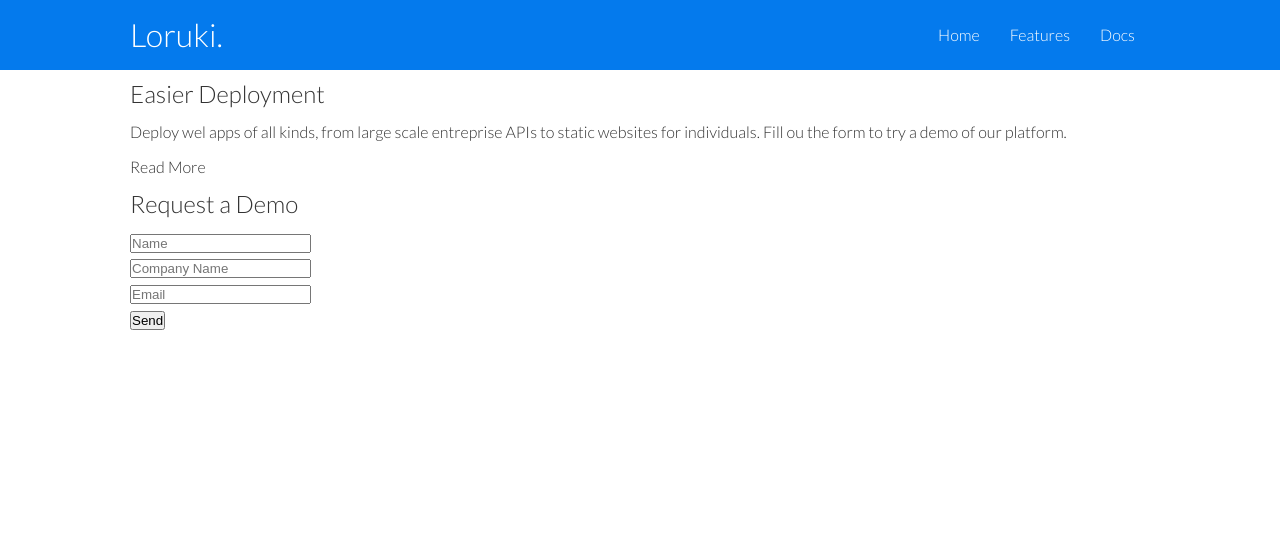
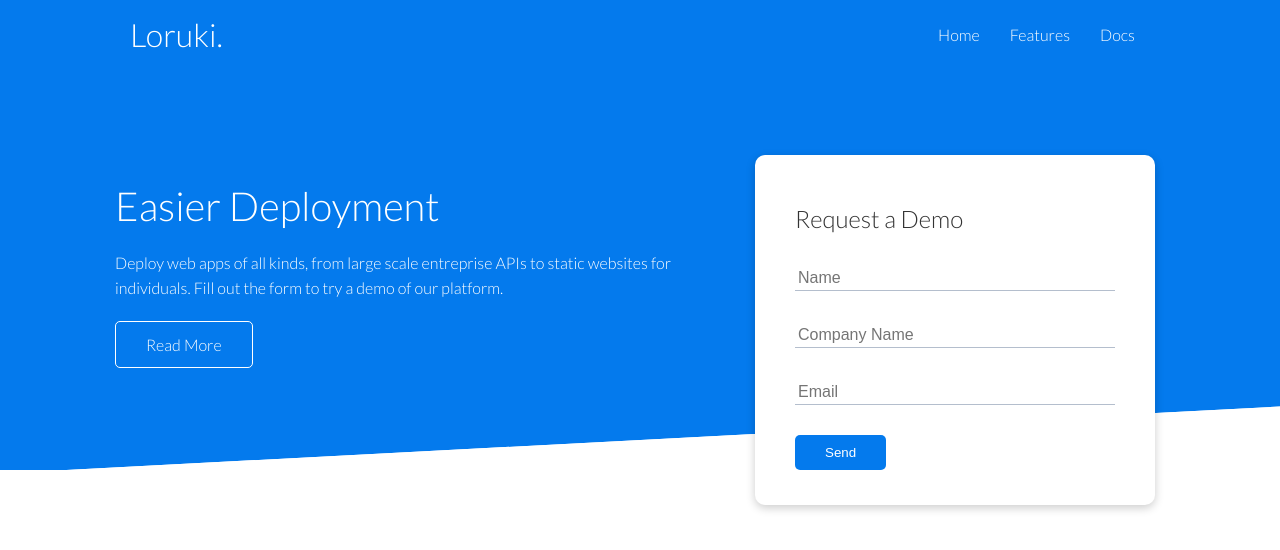
Before and after one commit to Yunie08/loruki-website, a website: page index.html in a window 1280 px wide. Drawn offline with Linux system fonts and the light colour scheme.

Commit message:
Index page -> showcase mixin btn btn-mods card component

```diff
--- a/index.html
+++ b/index.html
@@ -25,14 +25,14 @@
 
     <!-- Showcase -->
     <section class="showcase">
-        <div class="container grid">
+        <div class="container">
             <div class="showcase__text">
                 <h1>Easier Deployment</h1>
-                <p>Deploy wel apps of all kinds, from large scale entreprise APIs to static websites for individuals. Fill ou the form to try a demo of our platform.</p>
+                <p>Deploy web apps of all kinds, from large scale entreprise APIs to static websites for individuals. Fill out the form to try a demo of our platform.</p>
                 <a href="features.html" class="btn btn--outline">Read More</a>
             </div>
 
-            <div class="showcase__form">
+            <div class="showcase__form card">
                 <h2>Request a Demo</h2>
                 <form>
                     <div class="showcase__form__control">
--- a/sass/base/_typography.scss
+++ b/sass/base/_typography.scss
@@ -1,6 +1,6 @@
 body {
     font-family: 'Lato', sans-serif;
-    color: #333;
+    color: $color-text-dark;
     font-size: 1.6rem;
     line-height: 1.6;
 
@@ -12,7 +12,7 @@ ul {
 
 a {
     text-decoration: none;
-    color: #333;
+    color: $color-text-dark;
 }
 
 h1, h2 {
--- /dev/null
+++ b/sass/components/_buttons.scss
@@ -0,0 +1,3 @@
+.btn {
+    @include btn;
+}
--- a/sass/components/_card.scss
+++ b/sass/components/_card.scss
@@ -0,0 +1,7 @@
+.card {
+    @include background-txt ($color-light);
+    border-radius: 10px;
+    box-shadow: 0 3px 10px rgba(black, 0.2);
+    padding: 2rem;
+    margin: 1rem;
+}
--- a/sass/layout/_header.scss
+++ b/sass/layout/_header.scss
@@ -1,16 +1,16 @@
 .navbar {
-    background-color: $primary-color;
-    color: #fff;
+    background-color: $color-primary;
+    color: $color-light;
     height: 70px;
     .container {
         @include flex ($justify: space-between);
     }
     a {
-        color: #fff;
+        color: $color-light;
         padding: 1rem;                  // padding plutôt sur <a> que sur <li>
         margin: 0 0.5rem;
         &:hover {
-            border-bottom: 2px #fff solid;
+            border-bottom: 2px $color-light solid;
         }
     }
 
--- a/sass/main.scss
+++ b/sass/main.scss
@@ -3,6 +3,7 @@
 
 // Utils
 @import "./utils/variables";
+@import "./utils/functions";
 @import "./utils/mixins";
 
 // base
@@ -10,8 +11,11 @@
 @import "./base/typography";
 // components
 @import "./components/card";
+@import "./components/buttons";
 // layout
 @import "./layout/container";
 @import "./layout/header";
 // pages
 @import "./pages/index";
+@import "./pages/docs";
+@import "./pages/features";
--- a/sass/pages/_index.scss
+++ b/sass/pages/_index.scss
@@ -0,0 +1,60 @@
+.showcase {
+    height: 40rem;
+    @include background-txt;
+    position: relative;             // this way we can position items with absolute within it
+    h1 {
+        font-size: 4rem;
+    }
+    p {
+        margin: 2rem 0;
+    }
+    .container {
+        @include grid($grid-col: 55% 45%, $gap: 3rem);
+        overflow: visible;      // because we want the card to go below the grid
+    }
+
+    &__form {
+        position: relative;     // because we want to add a top property (so the card is shifted down a bit)
+        top: 6rem;
+        height: 35rem;
+        width: 40rem;
+        padding: 4rem;
+        justify-self: flex-end;
+        z-index: 100;           // make sure it is always on top (for animations & before/after layout)
+
+        // class used to change placement of inputs
+        // if rules directly in "input" selector, doesn't work correctly
+        &__control {
+            margin: 3rem 0;
+        }
+
+         // because we do not want to modify the button yet
+        input[type='text'],
+        input[type='email'] {
+            border: 0;
+            border-bottom: 1px solid $color-sublines;
+            width: 100%;
+            padding: 0.3rem;  // more room in each input
+            font-size: 1.6rem;
+            &:focus {
+                outline: none;
+            }
+        }
+    }
+
+    // set background tilted line
+    /*  Note : this erroneous code can be interesting for a ribbon wrapping 3D effect
+        &::before,
+        ::after                                                                     */
+    &::before,
+    &::after {
+        content: "";            // no content because we just want to set background
+        position: absolute;     // within container .showcase  set to position relative
+        height : 10rem;
+        bottom: -7rem;          // we want the line to start blow the current showcase div
+        right: 0;
+        left: 0;
+        background-color: $color-light;
+        transform: skewY(-3deg);
+    }
+}
--- a/sass/utils/_mixins.scss
+++ b/sass/utils/_mixins.scss
@@ -4,3 +4,51 @@
     align-items: $align;
     height: 100%;                // of container
 }
+
+// By default 2 equal columns
+@mixin grid ($grid-col: $grid-base, $grid-line: 0, $gap: $grid-gap-base) {
+    display: grid;
+    grid-template-columns: $grid-col;
+    @if ($grid-line != 0) {
+        grid-template-rows: $grid-line;
+    }
+    gap: $gap;
+    justify-content: center;
+    align-items: center;
+    height: 100%;
+}
+
+@mixin background-txt ($colour: $color-primary) {
+    background-color: $colour;
+    @if (lightness($colour) < 50%) {
+        color: $color-light;
+    }
+    @else {
+        color: $color-text-dark;
+    }
+}
+
+// Generate different button styles declared in _variables.css ==> $btn-mods
+@mixin btn-mods($map) {
+    @each $mod , $rules in $map {
+        &--#{$mod} {
+            @include background-txt(map-get($map: (map-get($map: $btn-mods, $key: $mod)), $key: bg));
+            border : map-get($map: (map-get($map: $btn-mods, $key: $mod)), $key: border);
+        }
+    }
+}
+
+// base button
+@mixin btn {
+    display: inline-block;
+    padding: 1rem 3rem;             // top-bottom   left-right
+    cursor: pointer;
+    @include background-txt;
+    border: none;
+    border-radius: 5px;
+    @include btn-mods($btn-mods);   // generate all modes
+
+    &:hover {
+        transform: scale(0.98);
+    }
+}
--- a/sass/utils/_variables.scss
+++ b/sass/utils/_variables.scss
@@ -1,2 +1,17 @@
 // Color palette
-$primary-color : #047aed;
+$color-primary : #047aed;
+$color-text-dark : #333;
+$color-light: #fff;
+$color-sublines: #b4becd;
+
+// basic grid template
+$grid-base : 1fr 1fr;
+$grid-gap-base : 2rem;
+
+// button mods
+$btn-mods: (
+    outline: (
+        bg: transparent,
+        border: 1px $color-light solid
+    )
+);
```
Also changed, not shown: css/style.css, sass/pages/_docs.scss (added), sass/pages/_features.scss (added), sass/utils/_functions.scss (added), 1 other file.
